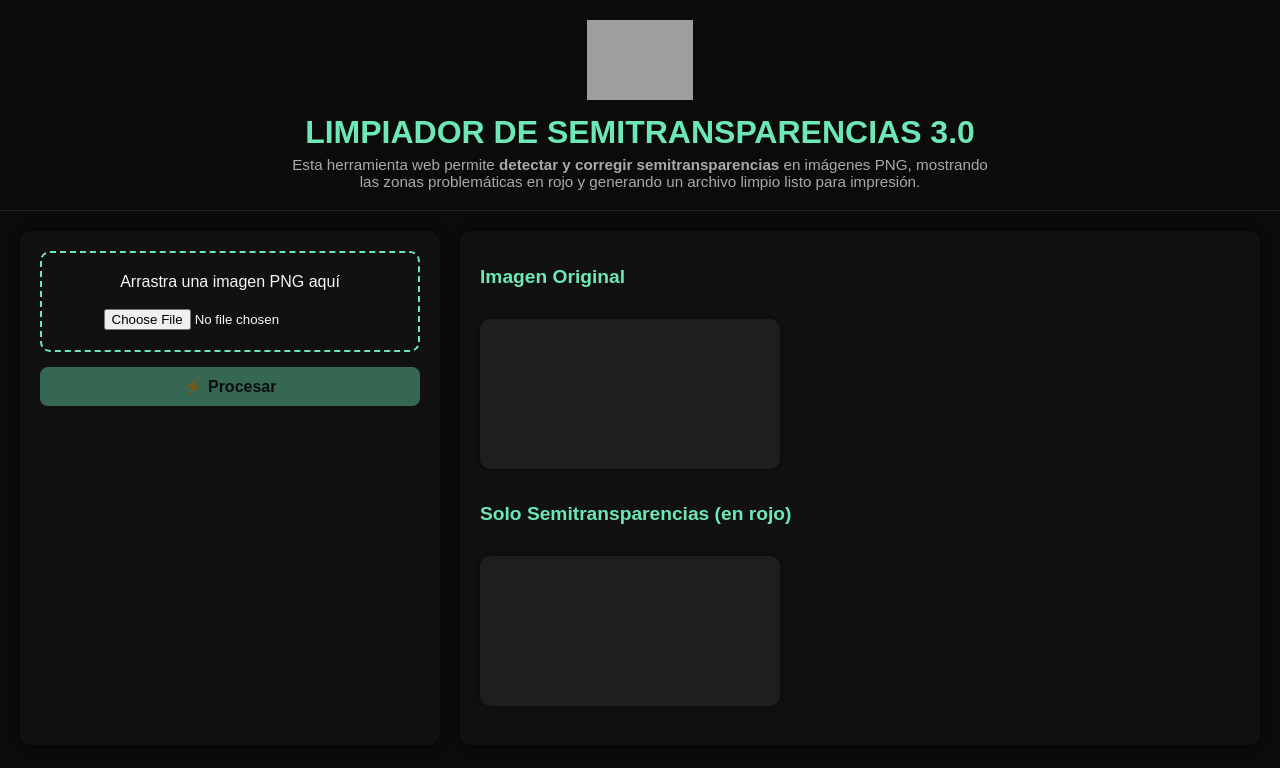
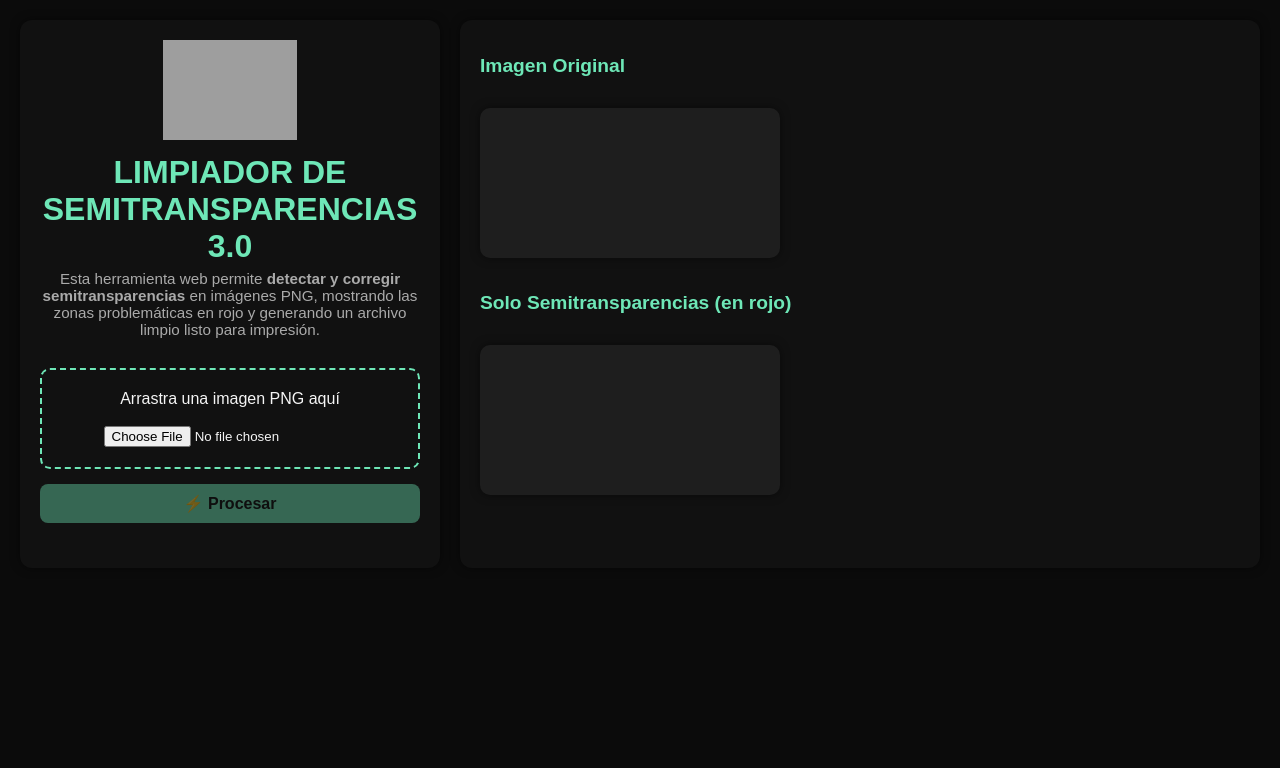
Before and after one commit to EDITABLESGRAFICOS/LIMPIADOR-SEMITRANSPARENCIAS-3.0, a plain HTML site: page index.html in a window 1280 px wide. Drawn offline with Linux system fonts and the light colour scheme; grey boxes are pictures that could not be loaded.

Commit message:
Update index.html

```diff
--- a/index.html
+++ b/index.html
@@ -19,7 +19,7 @@
     }
 
     header img {
-      max-height: 80px;
+      max-height: 100px; /* Logo más grande */
     }
 
     header h1 {
@@ -51,6 +51,13 @@
       display: flex;
       flex-direction: column;
       gap: 15px;
+    }
+
+    /* Nuevo: integrar header dentro de controls */
+    .controls header {
+      border: none;
+      padding: 0;
+      margin-bottom: 15px;
     }
 
     .viewer {
@@ -130,6 +137,8 @@
   </style>
 </head>
 <body>
+  <div class="container">
+    <div class="controls">
       <header>
         <img src="https://taplink.st/a/7/a/4/9/c337e8.png" alt="Logo">
         <h1>LIMPIADOR DE SEMITRANSPARENCIAS 3.0</h1>
@@ -138,15 +147,13 @@
         </p>
       </header>
 
-  <div class="container">
-    <div class="controls">
       <div id="drop-area">
         Arrastra una imagen PNG aquí <br><br>
         <input type="file" id="file-input" accept="image/png">
       </div>
 
       <button id="process-btn" disabled>⚡ Procesar</button>
-      <button id="download-btn">💾 Limpiar y Descargar</button>
+      <button id="download-btn">💾 Descargar Limpia</button>
       <div id="result"></div>
     </div>
 
```
Lines whose indentation alone changed are shown as unchanged.
